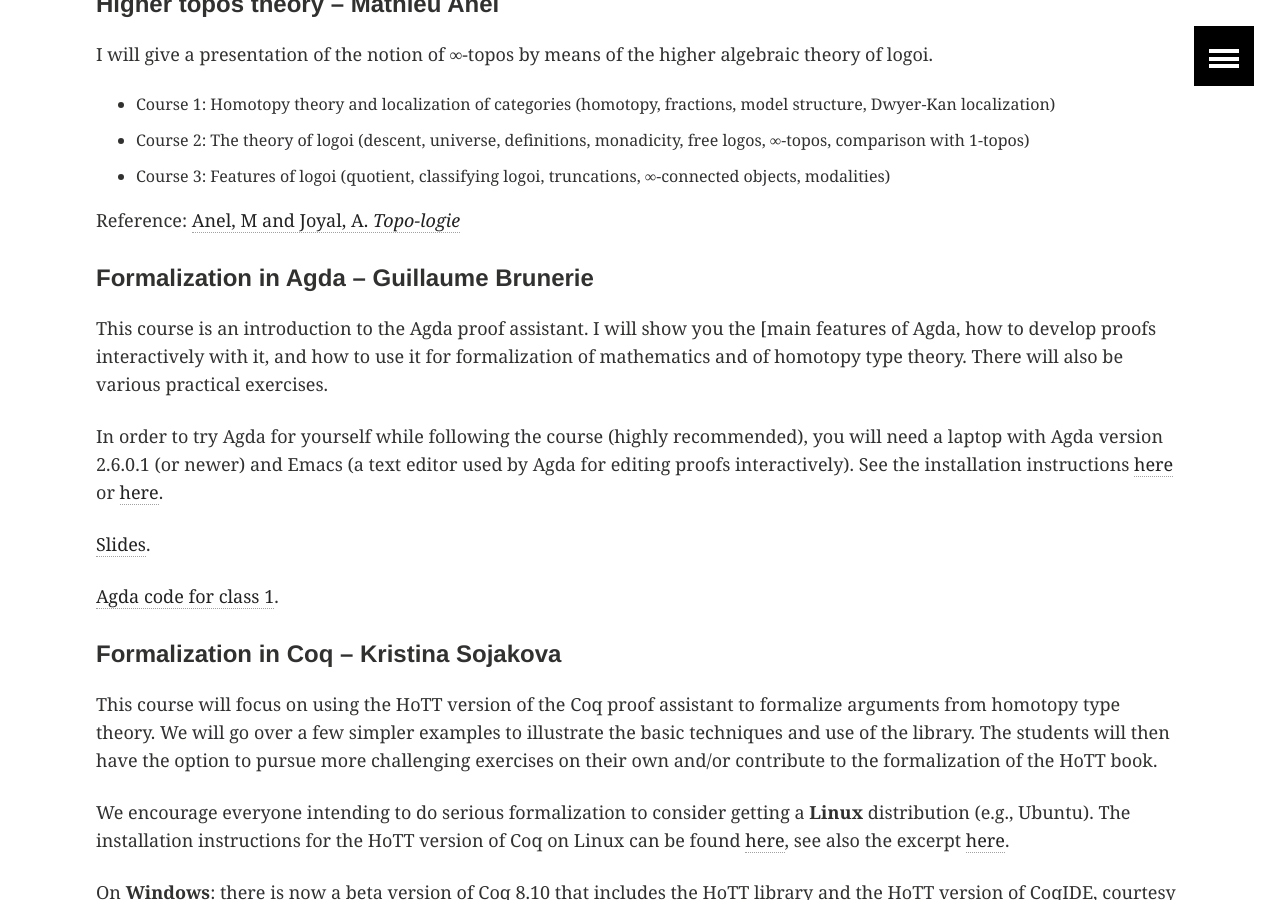
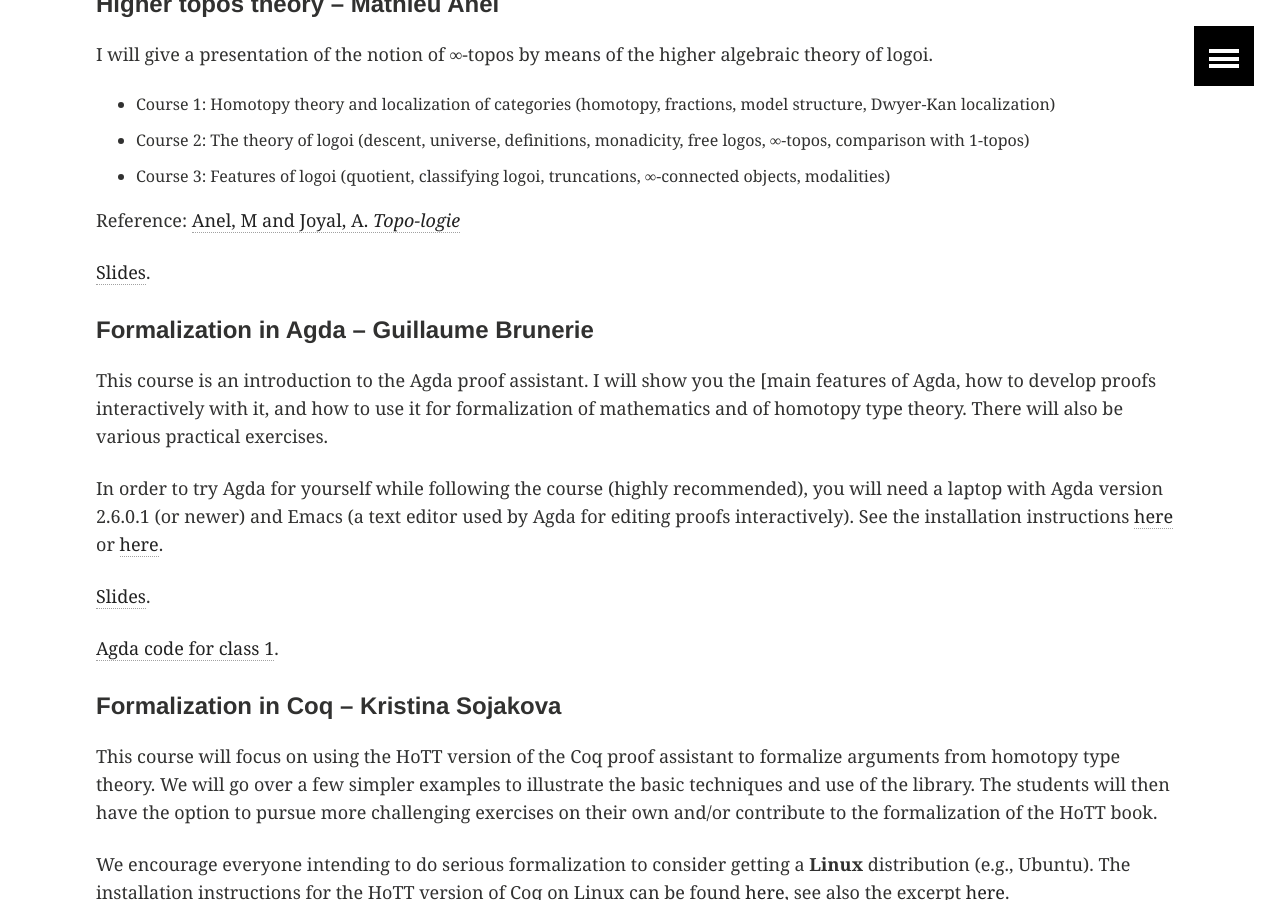
Before and after one commit to HoTT/HoTT-2019, a Jekyll site: the page built from summer-school.md, in a window 1280 px wide and 900 px high, scrolled down 3457 px. Built offline with Jekyll 4.4.1, drawn with Linux system fonts in a browser that asks for light colours.

Commit message:
add mathieu slides

```diff
--- a/summer-school.md
+++ b/summer-school.md
@@ -114,6 +114,8 @@
 Reference: [Anel, M and Joyal, A.
 *Topo-logie*](http://mathieu.anel.free.fr/mat/doc/Anel-Joyal-Topo-logie.pdf)
 
+[Slides](http://mathieu.anel.free.fr/mat/doc/Anel-HoTT2019SS-LectureI.pdf).
+
 #### Formalization in Agda -- Guillaume Brunerie
 
 This course is an introduction to the Agda proof assistant. I will show you the
```
